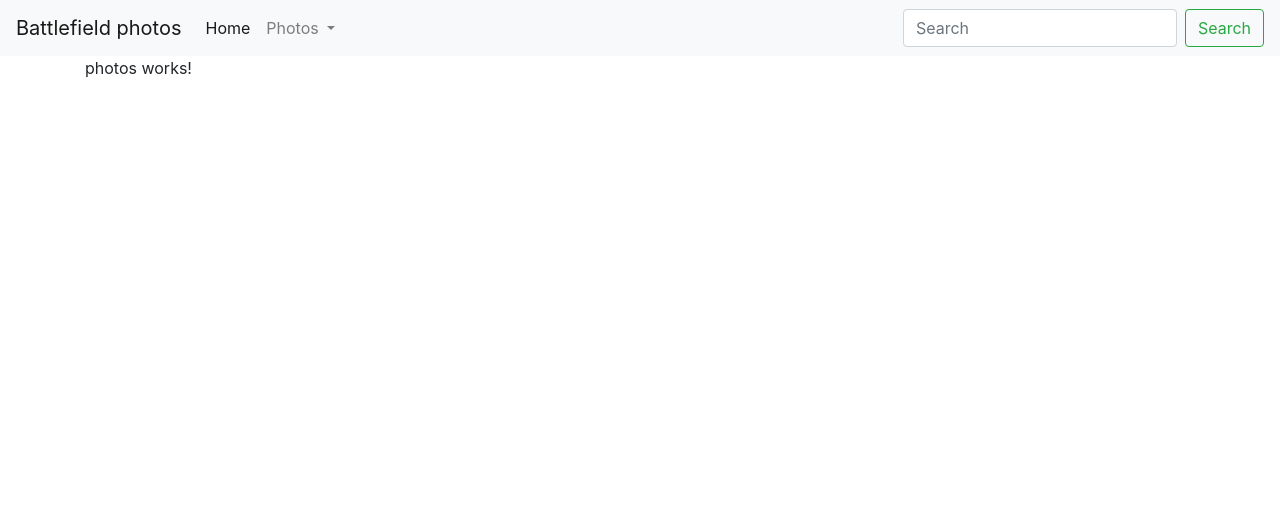
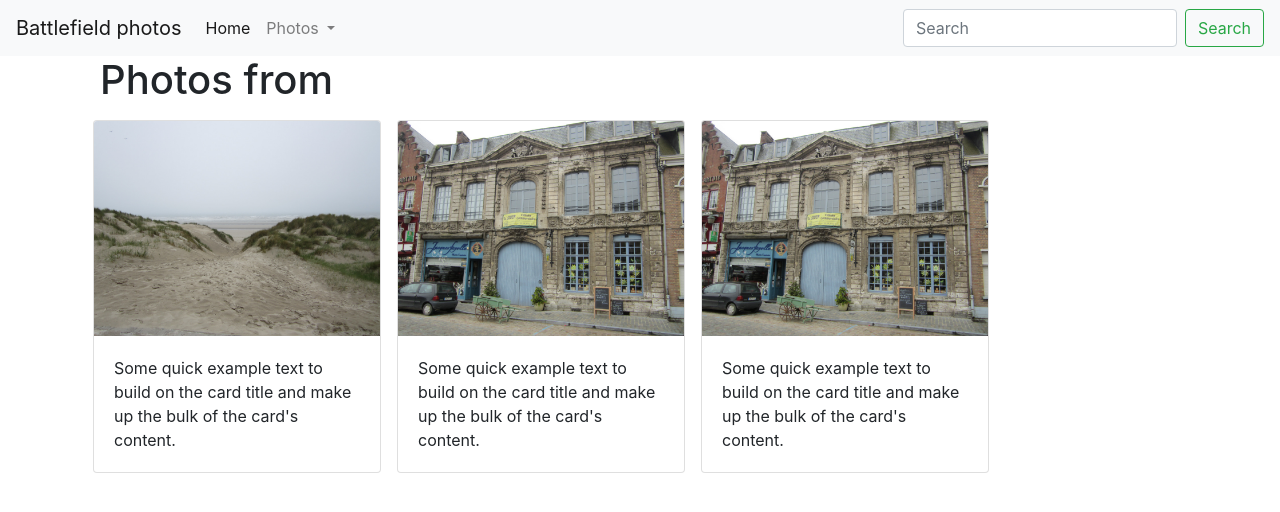
Before and after one commit to iancarpenter/battlefield-photos, an Angular app: page /photos in a window 1280 px wide. Shown: the top 512 px of the page. Built offline with nearby package versions, Linux system fonts and the light colour scheme.

Commit message:
first pass at photos

```diff
--- a/src/app/photos/photos.component.html
+++ b/src/app/photos/photos.component.html
@@ -1,3 +1,28 @@
-<p>
-  photos works!
-</p>
+<div class="container">
+  <div id="battlefieldName">
+    <h1>Photos from {{ nameOfBattlefield }}</h1>
+  </div>
+  <div class="row">
+    <div class="card m-2" style="width: 18rem;">
+      <img src="../assets/5dune2.jpg" class="card-img-top" alt="...">
+      <div class="card-body">
+        <p class="card-text">Some quick example text to build on the card title and make up the bulk of the card's
+          content.</p>
+      </div>
+    </div>
+    <div class="card m-2" style="width: 18rem;">
+      <img src="../assets/cl4.jpg" class="card-img-top" alt="...">
+      <div class="card-body">
+        <p class="card-text">Some quick example text to build on the card title and make up the bulk of the card's
+          content.</p>
+      </div>
+    </div>
+    <div class="card m-2" style="width: 18rem;">
+        <img src="../assets/cl4.jpg" class="card-img-top" alt="...">
+        <div class="card-body">
+          <p class="card-text">Some quick example text to build on the card title and make up the bulk of the card's
+            content.</p>
+        </div>
+      </div>
+  </div>
+</div>
--- a/src/app/photos/photos.component.ts
+++ b/src/app/photos/photos.component.ts
@@ -7,6 +7,8 @@ import { Component, OnInit } from '@angular/core';
 })
 export class PhotosComponent implements OnInit {
 
+  nameOfBattlefield: string;
+
   constructor() { }
 
   ngOnInit() {
```
Also changed, not shown: src/assets/5dune2.jpg (added), src/assets/cl4.jpg (added).
